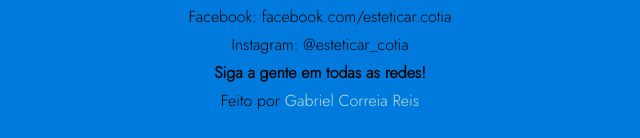
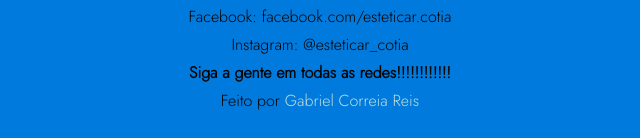
Before and after one commit to biel5z/Projeto_Esteticar, a plain HTML site: page contato.html in a window 1280 px wide. Shown: the part 978-1116 px from the top of the page, 325-965 px from the left. Drawn offline with nearby package versions, Linux system fonts and the light colour scheme.

Commit message:
testando commit

```diff
--- a/contato.html
+++ b/contato.html
@@ -75,7 +75,7 @@
             <p>WhatsApp: (11) 98765-4321</p>
             <p>Facebook: facebook.com/esteticar.cotia</p>
             <p>Instagram: @esteticar_cotia</p>
-            <p><strong> Siga a gente em todas as redes!</strong></p>
+            <p><strong> Siga a gente em todas as redes!!!!!!!!!!!!</strong></p>
             <p><strong></strong>Feito por <a target="_blank" href="https://instagram.com/biel_5z?igshid=MzNlNGNkZWQ4Mg==">Gabriel Correia Reis</strong></a></p>
         </footer>
 
```
